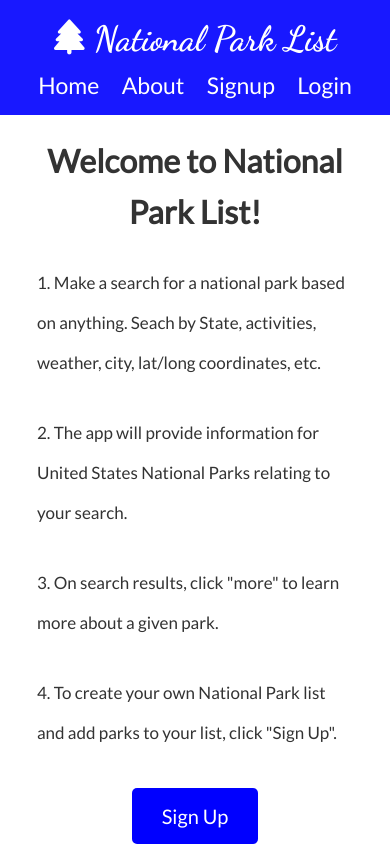
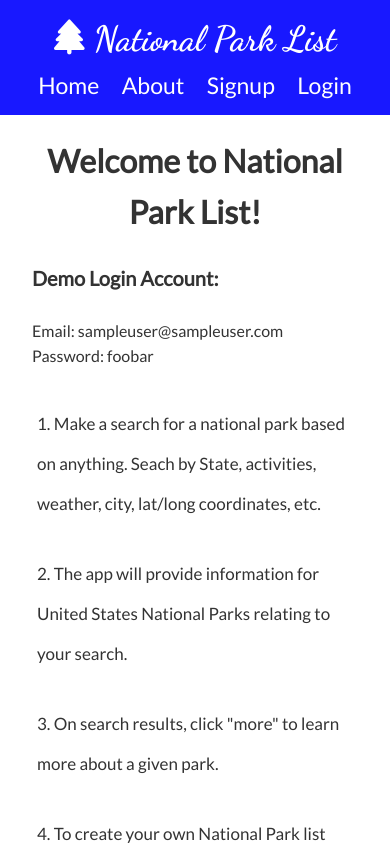
Before and after one commit to nelsandersoncreative/nationalparklist-client, a React (Create React App) app: page / in a window 390 px wide. Shown: the top 846 px of the page. Built offline with nearby package versions, Linux system fonts and the light colour scheme.

Commit message:
updated responsive css mobile home page demo credentials

```diff
--- a/src/components/App/App.css
+++ b/src/components/App/App.css
@@ -62,12 +62,29 @@ img {
   padding: 0 2rem;
 }
 
+.demo-cred-container {
+  display: flex;
+  flex-direction: column;
+  justify-content: center;
+  align-items: flex-start;
+  margin-bottom: 30px;
+}
+
 .landing-text {
   padding: 5px;
 }
 
+.landing-demo {
+  text-align: left;
+  padding: 0;
+  margin: 0;
+}
+
 .first {
+  margin: 0;
+  padding: 0;
   margin-top: 20px;
+  font-size: 20px;
 }
 
 .last {
--- a/src/components/App/App.js
+++ b/src/components/App/App.js
@@ -78,7 +78,12 @@ class App extends Component {
                     {!hasAuth ?
                     <div>
                     <h1>Welcome to National Park List!</h1>
-                    <p className="landing-text first">1. Make a search for a national park based on anything.  Seach by State, activities, weather, city, lat/long coordinates, etc.</p>
+                    <div className="demo-cred-container">
+                      <h2 className="landing-text first">Demo Login Account:</h2>
+                      <p className="landing-demo">Email:  sampleuser@sampleuser.com</p>
+                      <p className="landing-demo">Password:  foobar</p>
+                    </div>
+                    <p className="landing-text">1. Make a search for a national park based on anything.  Seach by State, activities, weather, city, lat/long coordinates, etc.</p>
                     <p className="landing-text">2. The app will provide information for United States National Parks relating to your search.</p>
                     <p className="landing-text">3. On search results, click "more" to learn more about a given park.</p>
                     <p className="landing-text last">4. To create your own National Park list and add parks to your list, click "Sign Up".</p>
```
